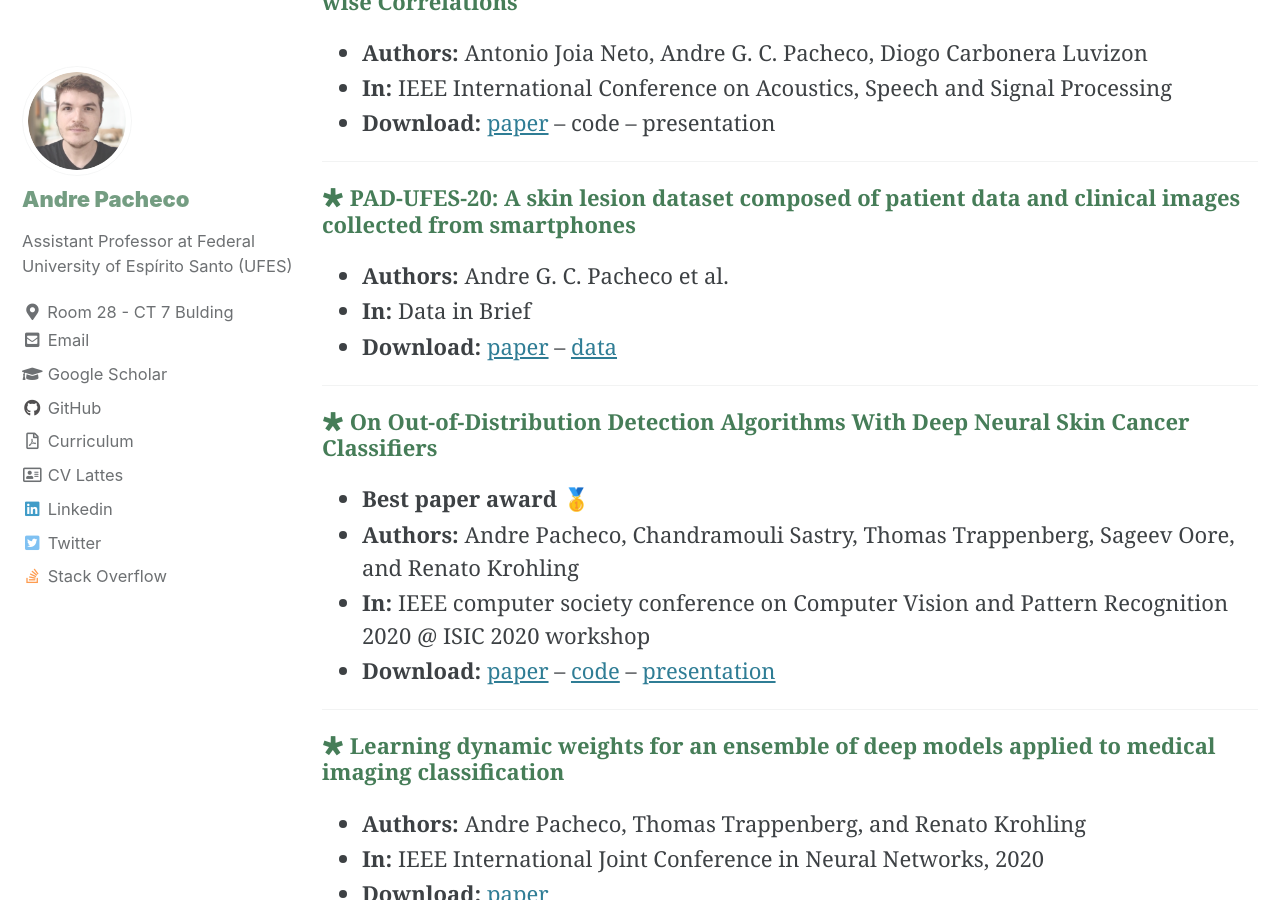
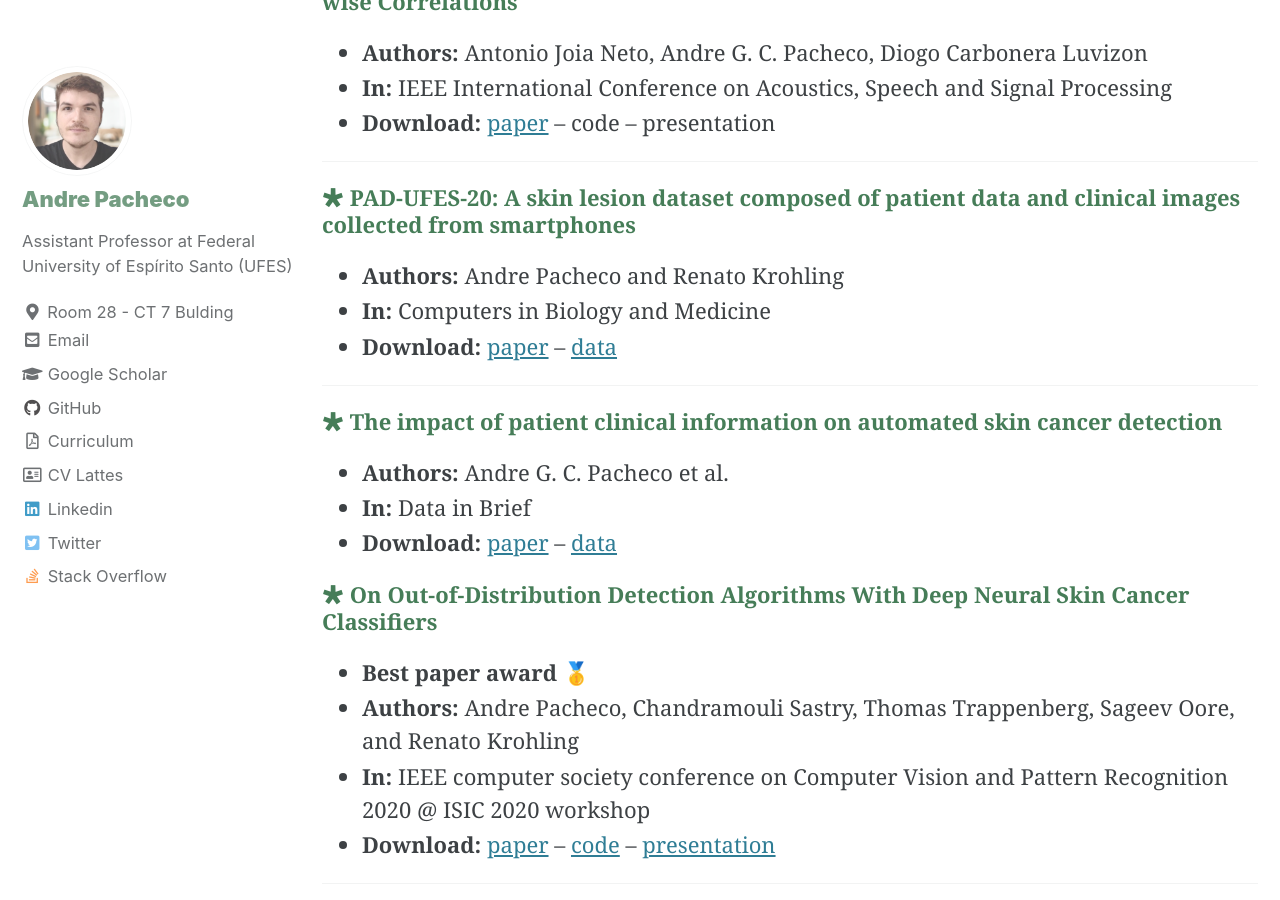
Before and after one commit to paaatcha/paaatcha.github.io, a Jekyll site: the page built from _pages/research.md, in a window 1280 px wide and 900 px high, scrolled down 3049 px. Built offline with Jekyll 4.4.1, drawn with Linux system fonts in a browser that asks for light colours; cached includes are drawn as plain includes.

Commit message:
incluindo artigo novo

```diff
--- a/_pages/research.md
+++ b/_pages/research.md
@@ -55,6 +55,7 @@ This is my list of publications. It's organized in chronological time. You can a
 ___
 
 
+
 ###### <i class="fab fa-diaspora"></i> Learning to estimate heart rate from accelerometer and user's demographics during physical exercises
 - **Authors:** Andre G. C. Pacheco, Frank A. C. Cabello, Paula G. Rodrigues, Desiree C. Miraldo, Vanessa B. O. Fioravanti, Rafael G. Lima, Paula R. Pinto, Adriana M. O. Fonoff, and Otavio A. B. Penatti
 - **In:** IEEE Journal of Biomedical and Health Informatics
@@ -96,11 +97,17 @@ ___
 
 
 ###### <i class="fab fa-diaspora"></i> PAD-UFES-20: A skin lesion dataset composed of patient data and clinical images collected from smartphones
+- **Authors:** Andre Pacheco and Renato Krohling
+- **In:** Computers in Biology and Medicine
+- **Download:** [paper](https://www.sciencedirect.com/science/article/pii/S0010482519304019) -- [data](https://data.mendeley.com/datasets/zr7vgbcyr2/1)
+
+___
+
+
+###### <i class="fab fa-diaspora"></i> The impact of patient clinical information on automated skin cancer detection
 - **Authors:** Andre G. C. Pacheco et al.
 - **In:** Data in Brief
 - **Download:** [paper](https://www.sciencedirect.com/science/article/pii/S235234092031115X) -- [data](https://data.mendeley.com/datasets/zr7vgbcyr2/1)
-
-___
 
 
 ###### <i class="fab fa-diaspora"></i> On Out-of-Distribution Detection Algorithms With Deep Neural Skin Cancer Classifiers
```
